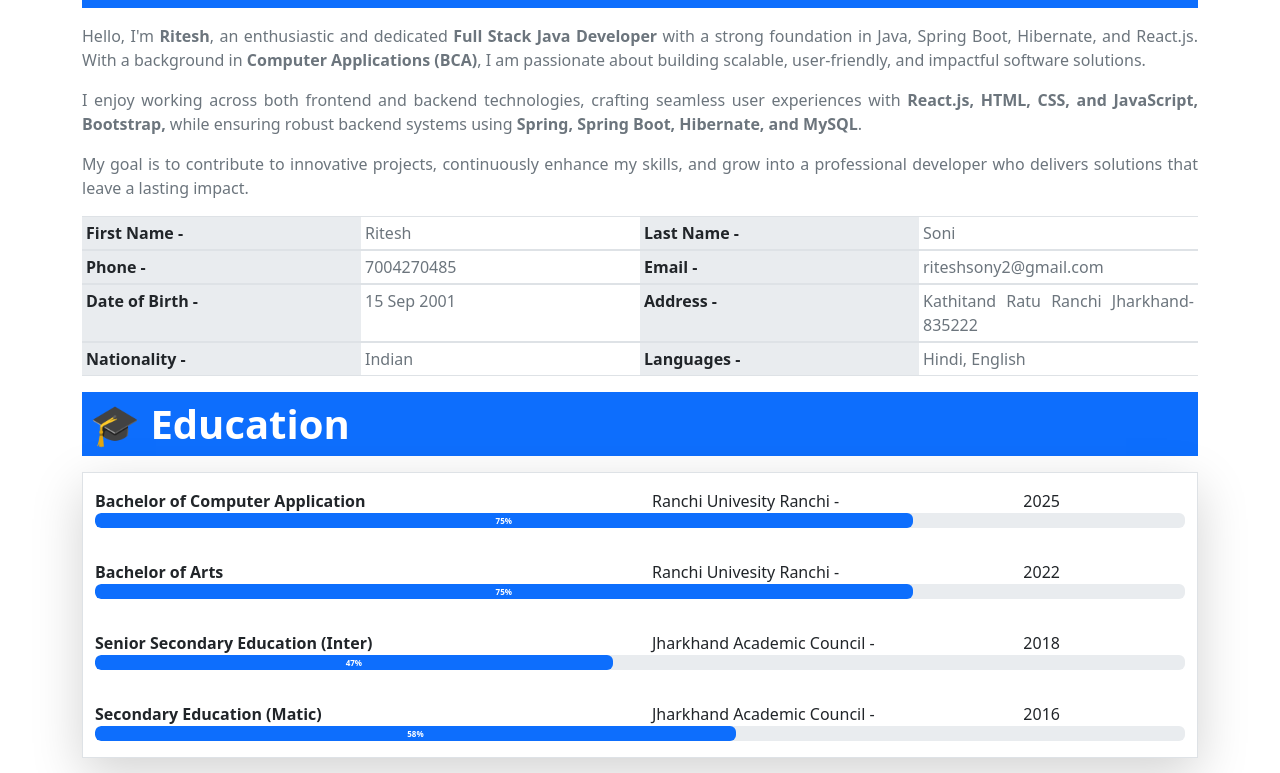
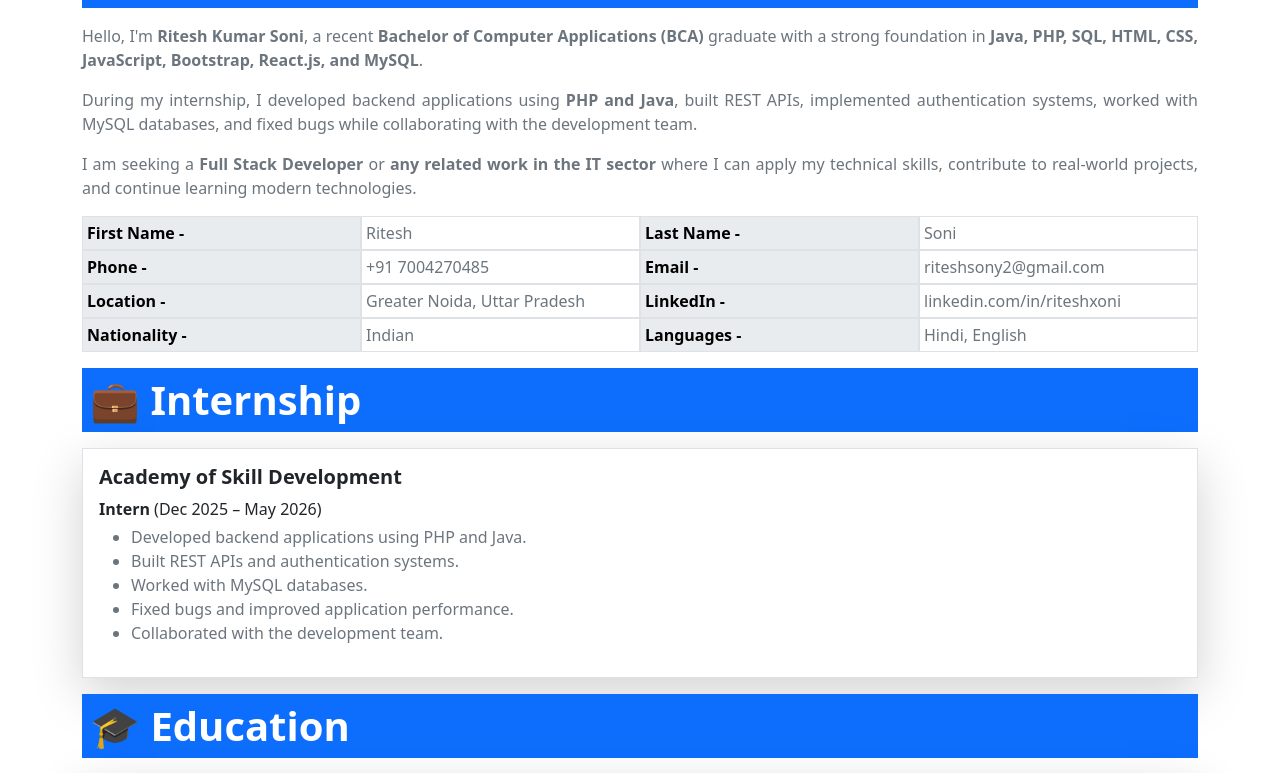
Before and after one commit to riteshxoni/Portfolio, a React (Vite) app: page / in a window 1280 px wide. Shown: the part 528-1301 px from the top of the page. Built offline with nearby package versions, Linux system fonts and the light colour scheme.

Commit message:
Update About component with new personal details

```diff
--- a/src/components/About.jsx
+++ b/src/components/About.jsx
@@ -1,86 +1,150 @@
 const About = () => {
   return (
     <div name="About" className="my-3 text-justify-custom border-bottom border-1">
-        <div className="display-6 fw-bold my-3 bg-primary text-white p-2">✨ About Me</div>
+      <div className="display-6 fw-bold my-3 bg-primary text-white p-2">
+        ✨ About Me
+      </div>
+
       <div className="text-secondary">
-                <p>Hello, I'm <strong>Ritesh</strong>, an enthusiastic and dedicated <strong>Full Stack Java Developer</strong> with a strong foundation in Java, Spring Boot, Hibernate, and React.js. With a background in <strong>Computer Applications (BCA)</strong>, I am passionate about building scalable, user-friendly, and impactful software solutions.</p>
-                <p>I enjoy working across both frontend and backend technologies, crafting seamless user experiences with <strong>React.js, HTML, CSS, and JavaScript, Bootstrap,</strong> while ensuring robust backend systems using <strong>Spring, Spring Boot, Hibernate, and MySQL</strong>.</p>
-                <p>My goal is to contribute to innovative projects, continuously enhance my skills, and grow into a professional developer who delivers solutions that leave a lasting impact.</p>
+        <p>
+          Hello, I'm <strong>Ritesh Kumar Soni</strong>, a recent{" "}
+          <strong>Bachelor of Computer Applications (BCA)</strong> graduate
+          with a strong foundation in <strong>Java, PHP, SQL, HTML, CSS, JavaScript, Bootstrap, React.js, and MySQL</strong>.
+        </p>
+
+        <p>
+          During my internship, I developed backend applications using{" "}
+          <strong>PHP and Java</strong>, built REST APIs, implemented
+          authentication systems, worked with MySQL databases, and fixed bugs
+          while collaborating with the development team.
+        </p>
+
+        <p>
+          I am seeking a <strong>Full Stack Developer</strong> or{" "}
+          <strong>any related work in the IT sector</strong> where I can apply
+          my technical skills, contribute to real-world projects, and continue
+          learning modern technologies.
+        </p>
       </div>
+
       <div className="container">
         <table className="table table-bordered">
+          <tbody>
             <tr className="row">
-                    <td className="col-4 col-md-3 p-1 fw-bold bg-body-secondary">First Name - </td>
-                    <td className="col-8 col-md-3 p-1 col text-secondary">Ritesh</td>
-                    <td className="col-4 col-md-3 p-1 fw-bold bg-body-secondary">Last Name - </td>
-                    <td className="col-8 col-md-3 p-1 col text-secondary">Soni</td>
+              <td className="col-4 col-md-3 p-1 fw-bold bg-body-secondary">
+                First Name -
+              </td>
+              <td className="col-8 col-md-3 p-1 text-secondary">Ritesh</td>
+
+              <td className="col-4 col-md-3 p-1 fw-bold bg-body-secondary">
+                Last Name -
+              </td>
+              <td className="col-8 col-md-3 p-1 text-secondary">Soni</td>
             </tr>
+
             <tr className="row">
-                    <td className="col-4 col-md-3 p-1 fw-bold bg-body-secondary">Phone - </td>
-                    <td className="col-8 col-md-3 p-1 col text-secondary">7004270485</td>
-                    <td className="col-4 col-md-3 p-1 fw-bold bg-body-secondary">Email - </td>
-                    <td className="col-8 col-md-3 p-1 col text-secondary">riteshsony2@gmail.com</td>
+              <td className="col-4 col-md-3 p-1 fw-bold bg-body-secondary">
+                Phone -
+              </td>
+              <td className="col-8 col-md-3 p-1 text-secondary">
+                +91 7004270485
+              </td>
+
+              <td className="col-4 col-md-3 p-1 fw-bold bg-body-secondary">
+                Email -
+              </td>
+              <td className="col-8 col-md-3 p-1 text-secondary">
+                riteshsony2@gmail.com
+              </td>
             </tr>
+
             <tr className="row">
-                    <td className="col-4 col-md-3 p-1 fw-bold bg-body-secondary">Date of Birth - </td>
-                    <td className="col-8 col-md-3 p-1 col text-secondary">15 Sep 2001</td>
-                    <td className="col-4 col-md-3 p-1 fw-bold bg-body-secondary">Address - </td>
-                    <td className="col-8 col-md-3 p-1 col text-secondary">Kathitand Ratu Ranchi Jharkhand-835222</td>
+              <td className="col-4 col-md-3 p-1 fw-bold bg-body-secondary">
+                Location -
+              </td>
+              <td className="col-8 col-md-3 p-1 text-secondary">
+                Greater Noida, Uttar Pradesh
+              </td>
+
+              <td className="col-4 col-md-3 p-1 fw-bold bg-body-secondary">
+                LinkedIn -
+              </td>
+              <td className="col-8 col-md-3 p-1 text-secondary">
+                linkedin.com/in/riteshxoni
+              </td>
             </tr>
+
             <tr className="row">
-                    <td className="col-4 col-md-3 p-1 fw-bold bg-body-secondary">Nationality - </td>
-                    <td className="col-8 col-md-3 p-1 col text-secondary">Indian</td>
-                    <td className="col-4 col-md-3 p-1 fw-bold bg-body-secondary">Languages - </td>
-                    <td className="col-8 col-md-3 p-1 col text-secondary">Hindi, English</td>
+              <td className="col-4 col-md-3 p-1 fw-bold bg-body-secondary">
+                Nationality -
+              </td>
+              <td className="col-8 col-md-3 p-1 text-secondary">Indian</td>
+
+              <td className="col-4 col-md-3 p-1 fw-bold bg-body-secondary">
+                Languages -
+              </td>
+              <td className="col-8 col-md-3 p-1 text-secondary">
+                Hindi, English
+              </td>
             </tr>
+          </tbody>
         </table>
       </div>
-        <div className="display-6 fw-bold my-3 bg-primary text-white p-2">🎓 Education</div>
+
+      <div className="display-6 fw-bold my-3 bg-primary text-white p-2">
+        💼 Internship
+      </div>
+
+      <div className="container my-3 shadow-lg border p-3">
+        <h5 className="fw-bold">Academy of Skill Development</h5>
+        <p className="mb-1">
+          <strong>Intern</strong> (Dec 2025 – May 2026)
+        </p>
+
+        <ul className="text-secondary">
+          <li>Developed backend applications using PHP and Java.</li>
+          <li>Built REST APIs and authentication systems.</li>
+          <li>Worked with MySQL databases.</li>
+          <li>Fixed bugs and improved application performance.</li>
+          <li>Collaborated with the development team.</li>
+        </ul>
+      </div>
+
+      <div className="display-6 fw-bold my-3 bg-primary text-white p-2">
+        🎓 Education
+      </div>
+
       <div className="container my-3 shadow-lg border">
         <div className="row py-3">
-                <div className="col-12 col-md-6 fw-bold">Bachelor of Computer Application</div>
-                <div className="col-6 col-md-4">Ranchi Univesity Ranchi - </div>
+          <div className="col-12 col-md-6 fw-bold">
+            Bachelor of Computer Applications (BCA)
+          </div>
+          <div className="col-6 col-md-4">Ranchi University</div>
           <div className="col-6 col-md-2">2025</div>
-                <div className="container">
-                    <div className="progress" style={{height:15}}>
-                        <div className="progress-bar text-bg-primary rounded" style={{width: '75%',height:15,fontSize:8,fontWeight:'bold'}}>75%</div>
+        </div>
+
+        <div className="row py-3">
+          <div className="col-12 col-md-6 fw-bold">
+            Senior Secondary (12th)
+          </div>
+          <div className="col-6 col-md-4">
+            Jharkhand Academic Council
+          </div>
+          <div className="col-6 col-md-2">2018</div>
+        </div>
+
+        <div className="row py-3">
+          <div className="col-12 col-md-6 fw-bold">
+            Secondary (10th)
+          </div>
+          <div className="col-6 col-md-4">
+            Jharkhand Academic Council
+          </div>
+          <div className="col-6 col-md-2">2016</div>
         </div>
       </div>
     </div>
-             <div className="row py-3">
-                <div className="col-12 col-md-6 fw-bold">Bachelor of Arts</div>
-                <div className="col-6 col-md-4">Ranchi Univesity Ranchi - </div>
-                <div className="col-6 col-md-2">2022</div>
-                <div className="container">
-                    <div className="progress" style={{height:15}}>
-                        <div className="progress-bar text-bg-primary rounded" style={{width: '75%',height:15,fontSize:8,fontWeight:'bold'}}>75%</div>
-                    </div>
-                </div>
-            </div>
-            <div className="row py-3">
-                <div className="col-12 col-md-6 fw-bold">Senior Secondary Education (Inter)</div>
-                <div className="col-6 col-md-4">Jharkhand Academic Council - </div>
-                <div className="col-6 col-md-2">2018</div>
-                <div className="container">
-                    <div className="progress" style={{height:15}}>
-                        <div className="progress-bar text-bg-primary rounded" style={{width: '47.5%',height:15,fontSize:8,fontWeight:'bold'}}>47%</div>
-                    </div>
-                </div>
-            </div>
-            <div className="row py-3">
-                <div className="col-12 col-md-6 fw-bold">Secondary Education (Matic)</div>
-                <div className="col-6 col-md-4">Jharkhand Academic Council - </div>
-                <div className="col-6 col-md-2">2016</div>
-                <div className="container">
-                    <div className="progress" style={{height:15}}>
-                        <div className="progress-bar text-bg-primary rounded" style={{width: '58.8%',height:15,fontSize:8,fontWeight:'bold'}}>58%</div>
-                    </div>
-                </div>
+  );
+};
 
-            </div>
-        </div>
-    </div>
-  )
-}
-
-export default About
+export default About;
```
Lines whose indentation alone changed are shown as unchanged.
